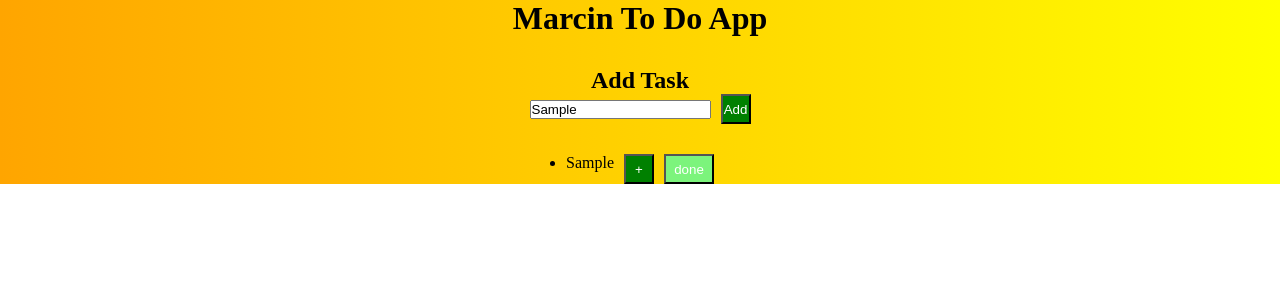
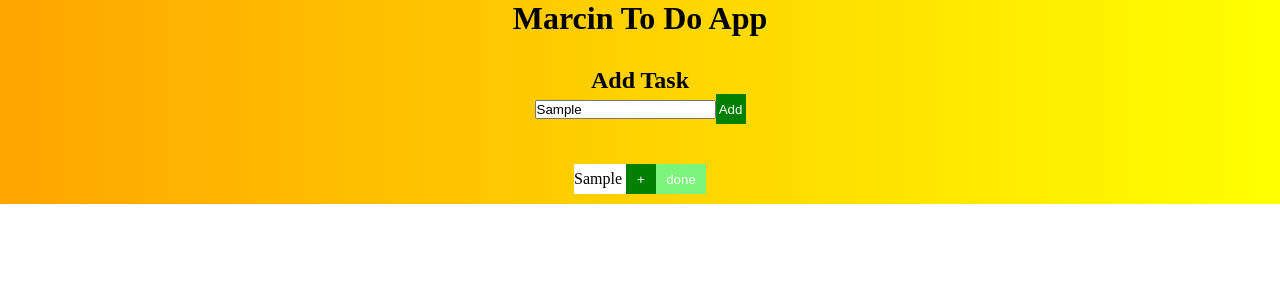
Before and after one commit to marcinoles87/todolist, a React (Create React App) app: page / in a window 1280 px wide. Both pictures are taken after typing "Sample" into the empty fields and a click on the button "Add". Shown: the top 300 px of the page. Built offline with nearby package versions, Linux system fonts and the light colour scheme.

Commit message:
work with task

```diff
--- a/src/components/Task.js
+++ b/src/components/Task.js
@@ -2,6 +2,7 @@ import React, { useState } from 'react'
 import ToDo from './ToDo'
 
 import './task.css'
+
 
 
 export default function Task() {
@@ -9,10 +10,7 @@ export default function Task() {
   let [task,setTask] = useState();
   let [todos,setDodos] = useState([])
 
-  const handelOnClick = () => {
-    console.log('dziala')
 
-  }
 
   const handleOnChange = (e) => {
     setTask(e.target.value)
--- a/src/components/ToDo.js
+++ b/src/components/ToDo.js
@@ -10,11 +10,10 @@ export default function ToDo({todos}) {
     <div className='todo'>
        <ul className='todo-list'>
         {todos.map(todo => {
-           return <li> {todo.text}</li>
+           return <li>{todo.text} <button className='btn-add'>+</button><button className='btn-done'>done</button></li>
         })}
         </ul>
-       <button className='btn-add'>+</button>
-       <button className='btn-done'>done</button>
+
 
 
     </div>
--- a/src/components/todo.css
+++ b/src/components/todo.css
@@ -2,7 +2,8 @@
     display: flex;
     flex-direction: row;
     justify-content: center;
-    margin-top: 30px;
+    margin: 30px;
+    padding: 10px;
 
 
 }
@@ -12,7 +13,8 @@
     color: white;
     width: 30px;
     height: 30px;
-    margin-left:10px;
+    border: none;
+
 
 }
 .btn-done{
@@ -20,6 +22,12 @@
     color: white;
     width: 50px;
     height: 30px;
-    margin-left:10px;
+   border: none;
 
 }
+
+li{
+    list-style-type: none;
+    background-color: white;
+
+}
```
